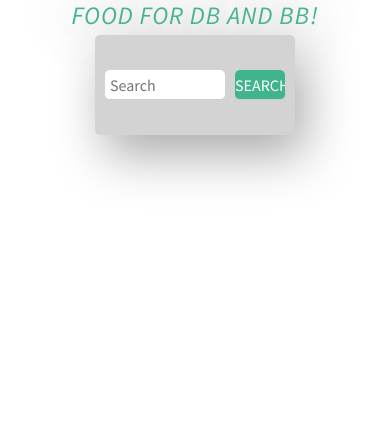
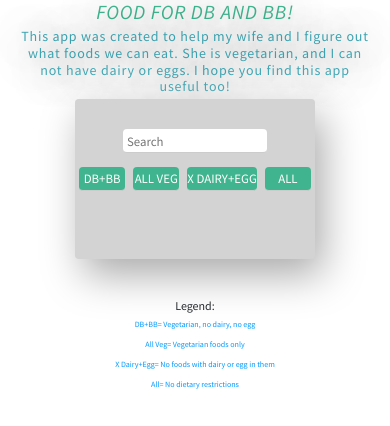
Before and after one commit to danbushong/almostvegan, a React (Create React App) app in the folder src/: page / in a window 390 px wide. Shown: the top 426 px of the page. Built offline with nearby package versions, Linux system fonts and the light colour scheme; the HTML template or start-up script is replaced by a standard one.

Commit message:
creating more buttons and a mobile version with media query

```diff
--- a/src/App.css
+++ b/src/App.css
@@ -9,8 +9,14 @@
   outline: none;
 }
 
+
 html {
-  font-size: 62.5%;
+  font-size: 100%;
+}
+p{
+  margin: 10px;
+  text-align: center;
+  color: rgb(0, 153, 255);
 }
 
 .App {
@@ -26,11 +32,22 @@ h1 {
   color: #40b48e;
   text-shadow: 0 0.2rem 5rem rgb(119, 115, 115);
   text-transform: uppercase;
-  margin: 4rem 0;
+  margin-top: 200px;
 }
 
+h3{
+  font-size: 8rem;
+  letter-spacing: 0.1rem;
+  text-align: center;
+  color: #40a7b4;
+  text-shadow: 0 0.2rem 5rem rgb(119, 115, 115);
+  margin: 20px;
+}
+
+
+
 .search-form {
-  width: 20rem;
+  width: 60rem;
   height: 10rem;
   display: flex;
   justify-content: center;
@@ -76,7 +93,7 @@ h1 {
 }
 
 .search-form input[type="submit"] {
-  width: 25%;
+  width: 50%;
   text-transform: uppercase;
   background-color: #40b48e;
   color: #fff;
@@ -157,3 +174,26 @@ h1 {
   color: #40b48e;
   font-size: 1.3rem;
 }
+
+@media only screen and (max-width: 1000px) {
+
+  html {
+    font-size: 50%;
+    background-color: white;
+  }
+  .search-form {
+    width: 30rem;
+    height: 20rem;
+
+  }
+  .search-form input[type="text"] {
+    position: absolute;
+    top: 30px;
+    padding: 0 0.5rem;
+    width: 60%;
+    color: #555;
+  }
+
+
+
+}
--- a/src/components/FoodContainer.js
+++ b/src/components/FoodContainer.js
@@ -19,7 +19,7 @@ function FoodContainer() {
 
   const APP_KEY = "2f55324f23c054712335c6346d529523"
 
-  const url = `https://api.edamam.com/search?q=${query}&app_id=${APP_ID}&app_key=${APP_KEY}&health=dairy-free&health=egg-free&health=vegetarian`
+  let url = `https://api.edamam.com/search?q=${query}&app_id=${APP_ID}&app_key=${APP_KEY}&health=dairy-free&health=egg-free&health=vegetarian`
 
 
 
@@ -54,8 +54,43 @@ function FoodContainer() {
 
   }
 
+  const bbOnSubmit = (e) => {
+    e.preventDefault();
+    //all vegetarian for bb
+    const url = `https://api.edamam.com/search?q=${query}&app_id=${APP_ID}&app_key=${APP_KEY}&health=vegetarian`
+
+    axios.get(url).then((res) => {
+      setRecipe(res.data.hits)
+
+    })
+  }
+
+  const dbOnSubmit = (e) => {
+    e.preventDefault();
+    //no egg or dairy for db
+    const url = `https://api.edamam.com/search?q=${query}&app_id=${APP_ID}&app_key=${APP_KEY}&health=dairy-free&health=egg-free`
+
+    axios.get(url).then((res) => {
+      setRecipe(res.data.hits)
+
+    })
+
+  }
+
   const onChange = e => {
     setQuery(e.target.value)
+  }
+
+  const allOnSubmit = (e) => {
+    e.preventDefault();
+    //search all
+    const url = `https://api.edamam.com/search?q=${query}&app_id=${APP_ID}&app_key=${APP_KEY}`
+
+    axios.get(url).then((res) => {
+      setRecipe(res.data.hits)
+
+    })
+
   }
 
 
@@ -65,10 +100,20 @@ function FoodContainer() {
   return (
     <div className="App">
       <h1>Food for DB and BB! </h1>
-      <form className="search-form" >
-        <input type="text" placeholder="Search" onChange={onChange} value={query} />
-        <input type="submit" value="search" onClick={onSubmit} />
+      <h3>This app was created to help my wife and I figure out what foods we can eat. She is vegetarian, and I can not have dairy or eggs. I hope you find this app useful too!</h3>
+      <form className="search-form">
+      <input type="text" placeholder="Search" onChange={onChange} value={query} />
+
+        <input type="submit" value="DB+BB" onClick={onSubmit} />
+        <input type="submit" value="All Veg" onClick={bbOnSubmit} />
+        <input type="submit" value="X Dairy+Egg" onClick={dbOnSubmit} />
+        <input type="submit" value="All" onClick={allOnSubmit} />
       </form>
+      <h4>Legend:</h4>
+        <p>DB+BB= Vegetarian, no dairy, no egg</p>
+        <p>All Veg= Vegetarian foods only</p>
+        <p>X Dairy+Egg= No foods with dairy or egg in them</p>
+        <p>All= No dietary restrictions</p>
       <div className="recipes">
 
         {recipes !== [] &&
```
